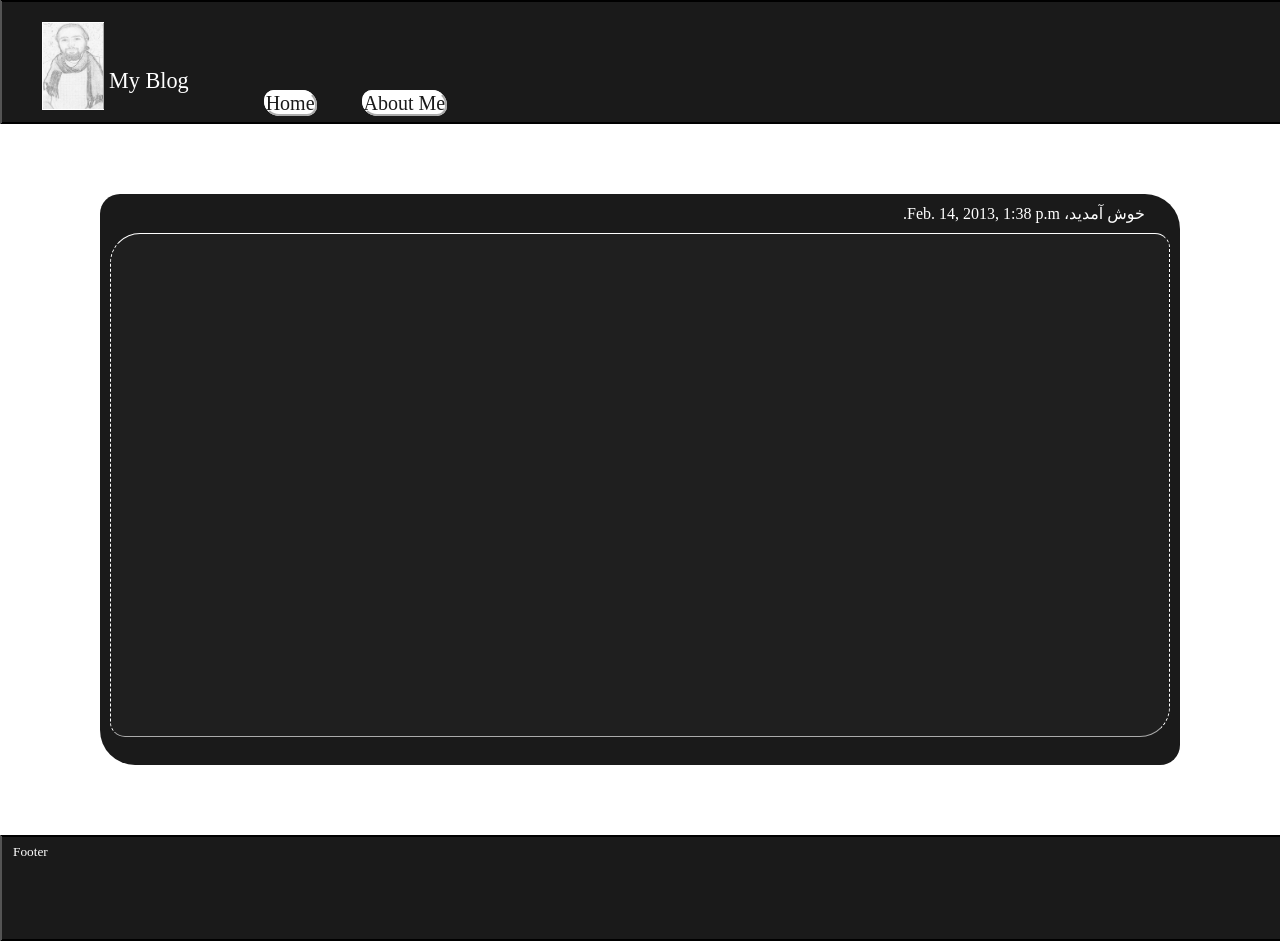
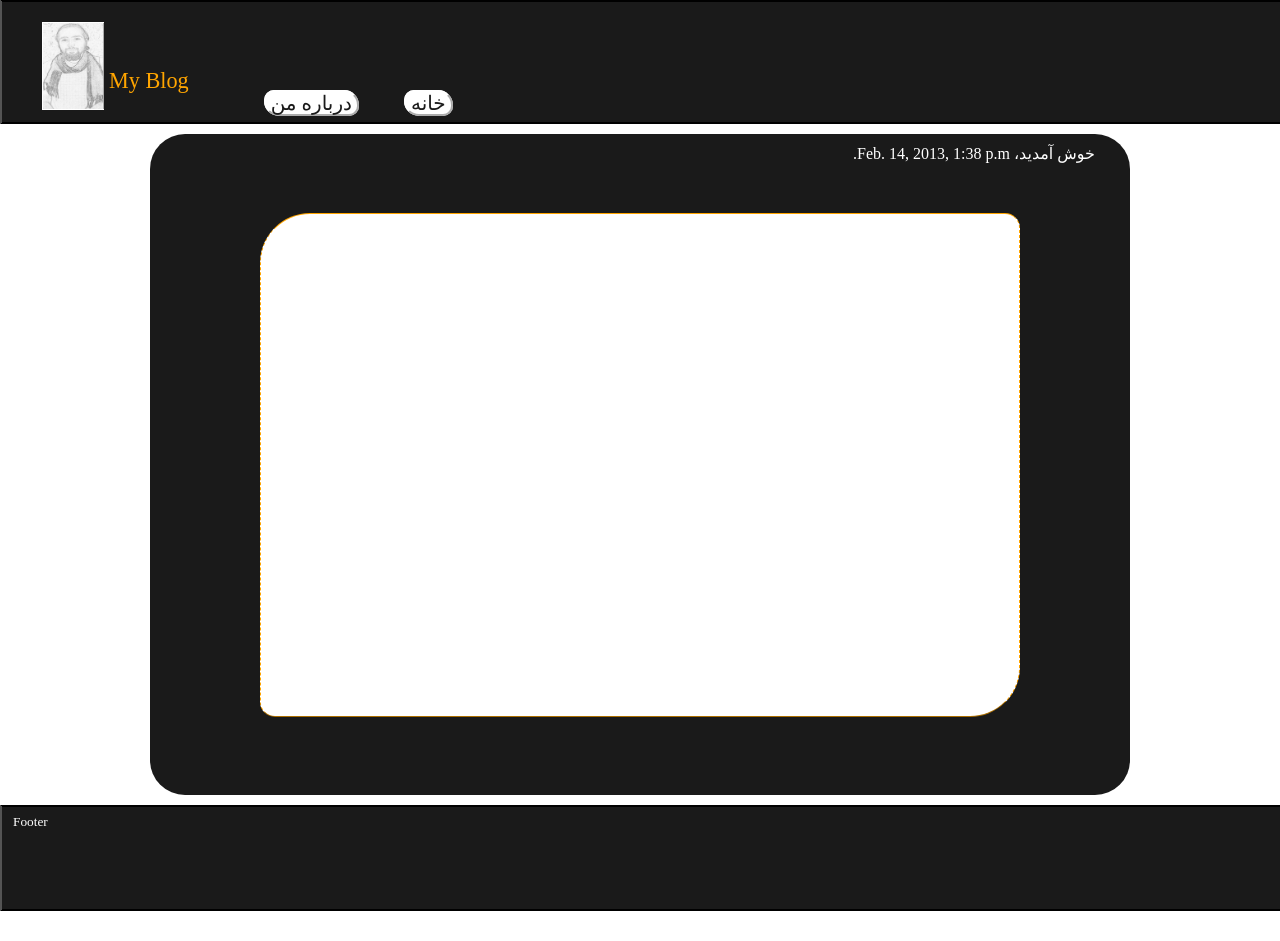
Before and after one commit to ShervinAra/MyBlog, a Django app: page / in a window 1280 px wide. After the commit the page ends 911 px from the top, so only its background shows below. Run offline with Django 3.2, Linux system fonts and the light colour scheme; data that the repository does not hold is empty.

Commit message:
style improved

```diff
--- a/MyBlog/data/models.py
+++ b/MyBlog/data/models.py
@@ -4,9 +4,10 @@ from django.db import models
 # Create your models here.
 class context(models.Model):
 	Name=models.CharField(max_length=30)
-	Email=models.EmailField()
 	Post=models.TextField()
 	Subject=models.CharField(max_length=30)
+	Date=models.DateField(auto_now=True, auto_now_add=True,)
+	Time=models.TimeField(auto_now=True, auto_now_add=True,)
 
 	def __unicode__(self):
 		return "%s - %s - %s" % (self.Name,self.Post,self.Subject)
--- a/MyBlog/settings.py
+++ b/MyBlog/settings.py
@@ -131,6 +131,7 @@ INSTALLED_APPS = (
     # Uncomment the next line to enable admin documentation:
     # 'django.contrib.admindocs',
     'MyBlog.data',
+    'django.contrib.comments'
 
 
 )
--- a/statics/css/style.css
+++ b/statics/css/style.css
@@ -1,14 +1,15 @@
-body{padding:0px; margin:0px; background-color:#ffffff;}
+body{padding:0px; margin:0px; background-color:#ffffff;font-family:dastnevis;}
 #top_header{background-color:#1A1A1A; position:relative; margin:0px; height:120px; font-size:20px; text-indent:0px; padding:0px; width:100%; border-style:solid outset; top:0px; border-color:#000000; border-width:2px; margin-left:auto; margin-right:auto;}
-#top_header a{text-decoration:none; color:#ffffff; border-radius:10px 15px 10px 15px; border-style:outset; border-color:#ffffff; border-width:2px; background-color:#ffffff; color:#1a1a1a; text-align:center;}
+#top_header a{text-decoration:none; color:#ffffff; border-radius:10px 15px 10px 15px; border-style:outset; border-color:#ffffff; border-width:2px; background-color:#ffffff; color:#1a1a1a; text-align:center; padding-left:5px; padding-right:5px;}
 #top_header li{list-style-type:disk; list-style-position:outside; display:inline; margin:20px; margin-top:0px;}
-#top_header span{color:#ffffff; font-size:32px; padding-right:50px; text-align:left;}
-#main{height:100%; padding:0px; margin:70px; margin-left:100px; margin-right:100px; background-color:#1A1A1A; background-repeat:repeat; background-position:center; position: relative; height:auto; border-radius:20px 35px 20px 35px;}
-#top_content{text-indent:25px; height:100%;direction:rtl;background-repeat:repeat-x; background-color:#; margin-top:5px; border-radius:20px 35px 20px 35px; border-style:outser; border-color:#000000; padding:10px;}
+#top_header span{color:#ffffff; font-size:32px; padding-right:50px; text-align:left; direction:ltr; font-family:dastnevis;}
+#main{height:100%; padding:0px; margin:10px; margin-left:150px; margin-right:150px; background-color:#1a1a1a; background-repeat:repeat; background-position:center; position: relative; height:auto; border-radius:35px;}
+#top_content{text-indent:25px; height:100%;direction:rtl;background-repeat:repeat-x; background-color:#; margin-top:5px; border-radius:20px 35px; border-style:; border-color:#000000; padding:10px;}
 #top_content span{text-align:left; color:#ffffff; text-indent:50px; font-family:dastnevis;}
-#content{height:100%;direction:rtl;background-repeat:repeat-x; background-color:#1F1F1F; color:; margin-top:10px;  border-style:outset dashed ; border-width:1px; border-color:#ffffff; padding:1px; border-radius:30px 15px 30px 15px; min-height:500px;}
+#content{height:100%;direction:rtl;background-repeat:repeat-x; background-color:#FFFFFF; color:; margin:50px; margin-left:100px; margin-right:100px; border-style:outset dashed ; border-width:1px; border-color:#FFA500; padding:1px; border-radius:50px 15px; min-height:500px;}
 #footer{height:100px; background-color:#1a1a1a; color:#ffffff; clear:both; margin:0px; width:100%; padding:1px; margin-top:5px; bottom:0px; position:relative; border-style:solid outset; border-width:2px; border-color:#000000; text-indent:10px; margin-left:auto; margin-right:auto; margin-top:auto;}
 #avatar{border-style:solid outset; border-color:#ffffff; border-width:1px; height:70%; top:0px; margin-top:0px; padding:0px;}
 #context_subject{color:#1E90FF;font-family:dastnevis; font-size:26px;}
-#context_post{color:#FFFFFF;font-family:dastnevis; font-size:20px; padding-right:50px;}
+#context_post{color:#000000;font-family:dastnevis; font-size:20px; padding-right:50px;}
 #context_name{color:#FFA500;font-family:dastnevis; font-size:22px; text-align:left; padding-left:30px;}
+#box{background-color:#E5E5E5; margin:50px; border-radius:15px 70px; border-style:; border-width:1px; border-color:#;}
--- a/templates/index.html
+++ b/templates/index.html
@@ -5,9 +5,9 @@
 	<div id="top_header">
 		<ul>
 			<img src="/statics/pictures/shervin.jpg" height="80" width="60" id="avatar">
-			<span><sup><sup>My Blog</sup></sup></span>
-			<li><a href="/">Home</a></li>
-			<li><a href="about">About Me</a></li>
+			<span style="font-family:Steve; color:#FFA500;"><sup><sup>My Blog</sup></sup></span>
+			<li><a href="about">درباره من</a></li>
+			<li><a href="/">خانه</a></li>
 			</ul>
 
 	</div>
@@ -20,11 +20,15 @@
 		<div id="top_content">
 			<span>خوش آمدید، <span>{{now}}</span></span>
 			<div id="content">
+
 			{% for i in post %}
+			<div id="box">
 				<p id="context_subject">{{i.Subject}}:</p>
 				<p id="context_post">{{i.Post}}</p>
-				<p id="context_name">{{i.Name}}</p><br/>
+				<p id="context_name">{{i.Name}} <sub>{{i.Date}}- {{i.Time}}</sub></p><br/>
+			</div>
 			{% endfor %}
+
 			</div>
 		</div>
 		<br/>
```
Also changed, not shown: 3 other files.
